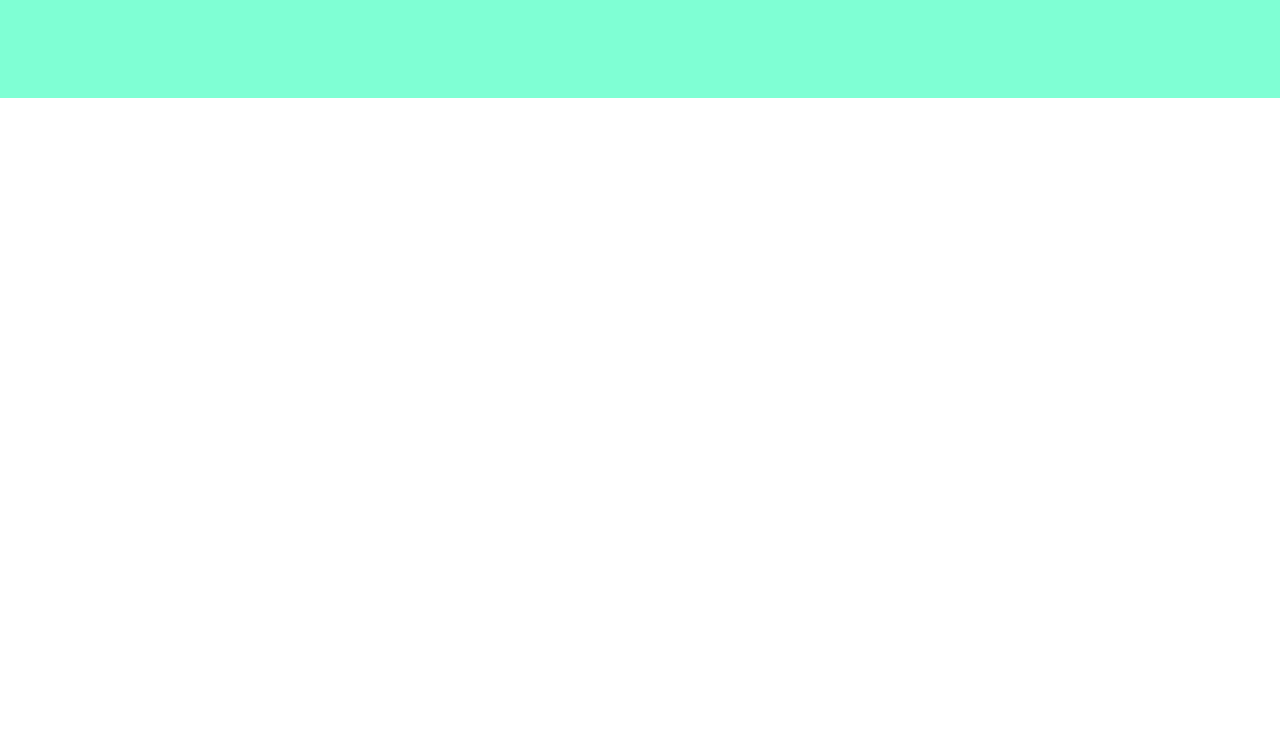
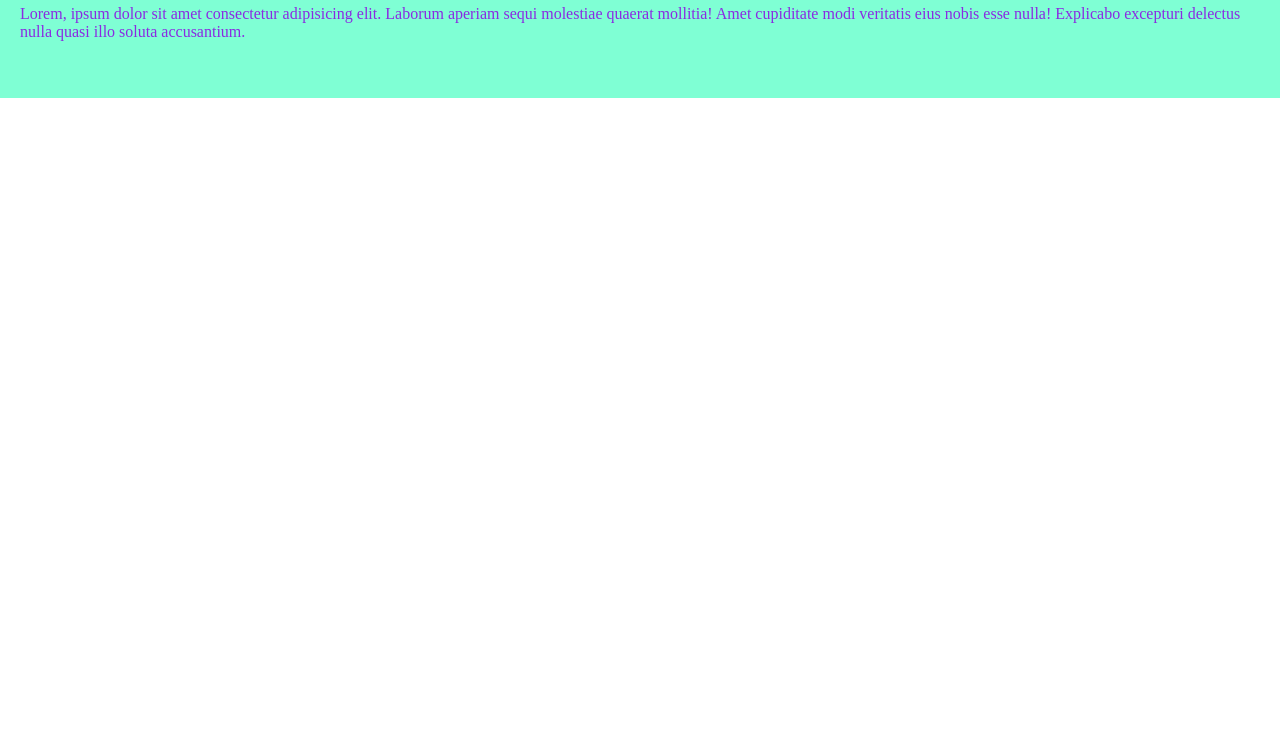
Before and after one commit to paulahconforti/comision-29240, a plain HTML site: page index.html in a window 1280 px wide. Shown: the part 52-800 px from the top of the page. Drawn offline with Linux system fonts and the light colour scheme.

Commit message:
parrafo y estilo

```diff
--- a/estilo.css
+++ b/estilo.css
@@ -10,3 +10,7 @@ header{
 h1{
     text-align: center;
 }
+p{
+    padding: 20px;
+    color: blueviolet;
+}
--- a/index.html
+++ b/index.html
@@ -10,6 +10,7 @@
 <body>
     <header>
         <h1>mi curso de github</h1>
+        <p>Lorem, ipsum dolor sit amet consectetur adipisicing elit. Laborum aperiam sequi molestiae quaerat mollitia! Amet cupiditate modi veritatis eius nobis esse nulla! Explicabo excepturi delectus nulla quasi illo soluta accusantium.</p>
     </header>
 </body>
 </html>
```
